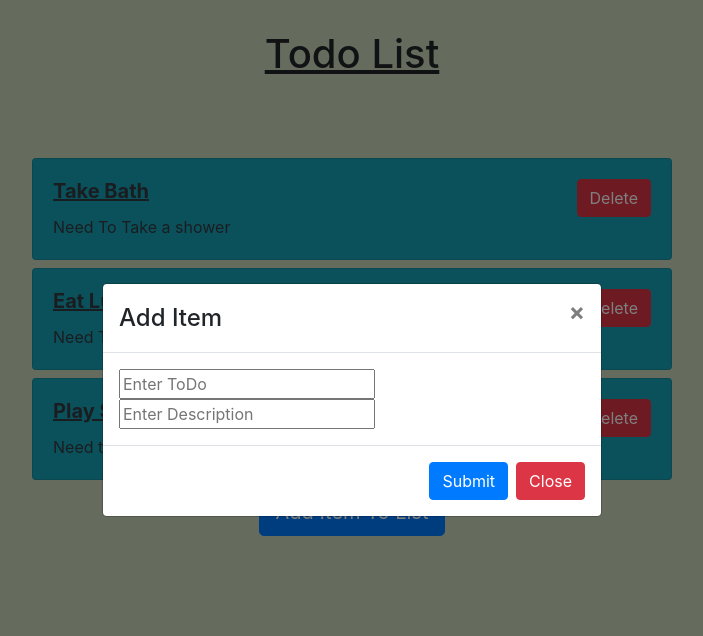
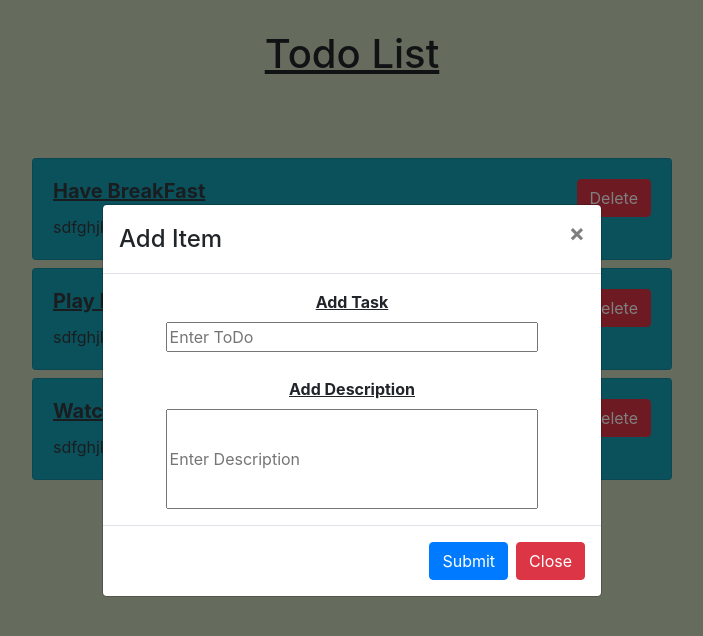
Before and after one commit to rocking-rohit/TODO-Application, a React (Create React App) app in the folder todo/: page / in a window 1280 px wide. Both pictures are taken after a click on the button "Add Item To List". Shown: the top 636 px of the page, without its empty margins (288-991 px from the left). Built offline with nearby package versions, Linux system fonts and the light colour scheme.

Commit message:
Align PopUp content

```diff
--- a/todo/src/App.js
+++ b/todo/src/App.js
@@ -1,13 +1,13 @@
 import { Button, Modal } from "react-bootstrap";
-import React, { useState } from "react";
+import React, { useState, useEffect } from "react";
 import List from "./components/List";
 import PopUp from "./components/PopUp";
 
 function App() {
   const [items, setItems] = useState([
-    { item: "Take Bath", description: "Need To Take a shower", key: 1 },
-    { item: "Eat Lunch", description: "Need To eat Paneer", key: 2 },
-    { item: "Play Soccer", description: "Need to Play Crazy", key: 3 },
+    { item: "Have BreakFast", description: "sdfghjkl", key: 1 },
+    { item: "Play Pubg", description: "sdfghjklfghj", key: 2 },
+    { item: "Watch Movie", description: "sdfghjklcvb", key: 3 },
   ]);
 
   const [modal, setModal] = useState(false);
--- a/todo/src/components/PopUp.js
+++ b/todo/src/components/PopUp.js
@@ -6,6 +6,7 @@ export default function MyVerticallyCenteredModal(props) {
   const [description, setDescription] = useState("");
 
   return (
+    <>
       <Modal
         size="md"
         show={props.show}
@@ -15,18 +16,44 @@ export default function MyVerticallyCenteredModal(props) {
         <Modal.Header onClick={() => props.hide()} closeButton>
           <Modal.Title id="contained-modal-title-vcenter">Add Item</Modal.Title>
         </Modal.Header>
-      <Modal.Body style={{ flex: 1 }}>
+        <Modal.Body
+          style={{
+            display: "flex",
+            flexDirection: "column",
+            alignItems: "center",
+          }}
+        >
+          <label
+            style={{
+              fontWeight: "bold",
+              textDecoration: "underline",
+              textAlign: "center",
+            }}
+          >
+            Add Task
+          </label>
           <input
             onChange={(e) => {
               setInput(e.target.value);
             }}
             placeholder="Enter ToDo"
+            style={{ width: "80%", marginBottom: 25 }}
           />
+          <label
+            style={{
+              fontWeight: "bold",
+              textDecoration: "underline",
+              textAlign: "center",
+            }}
+          >
+            Add Description
+          </label>
           <input
             onChange={(e) => {
               setDescription(e.target.value);
             }}
             placeholder="Enter Description"
+            style={{ width: "80%", height: 100 }}
           />
         </Modal.Body>
         <Modal.Footer>
@@ -42,5 +69,6 @@ export default function MyVerticallyCenteredModal(props) {
           </Button>
         </Modal.Footer>
       </Modal>
+    </>
   );
 }
```
Lines whose indentation alone changed are shown as unchanged.
